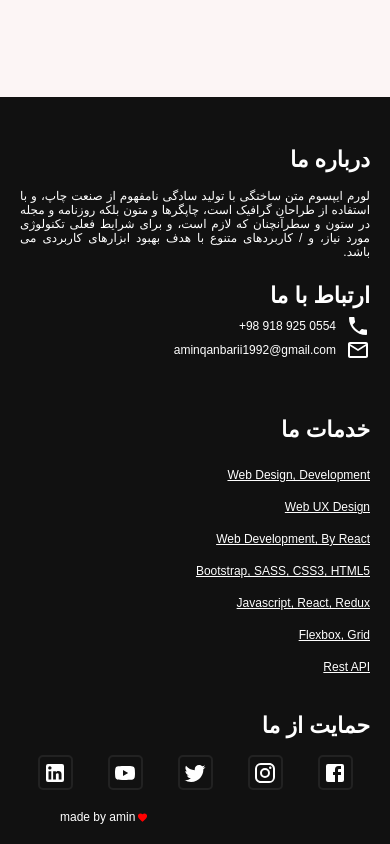
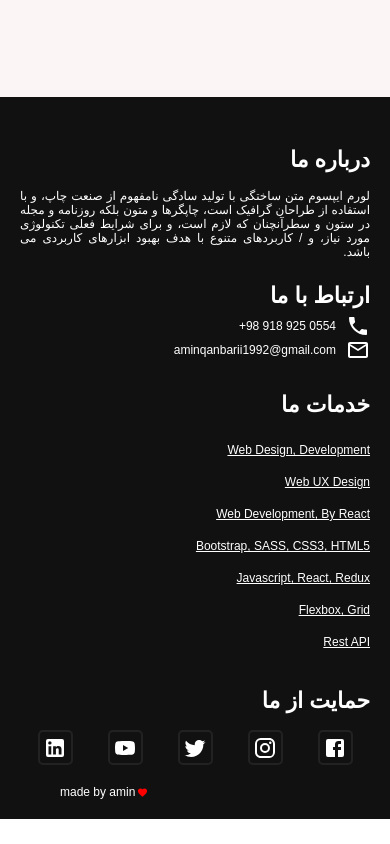
Before and after one commit to amin-qanbari/React-Shopping-Site-UI-Design-Redux-main, a React (Create React App) app: page / in a window 390 px wide. Shown: the part 3682-4526 px from the top of the page. After the commit the page ends 4501 px from the top, so only its background shows below. Built offline with nearby package versions, Linux system fonts and the light colour scheme.

Commit message:
responsive footer

```diff
--- a/src/components/Footer/Footer.css
+++ b/src/components/Footer/Footer.css
@@ -47,6 +47,7 @@ footer .content .lower a {
 
 footer .content .middle {
   width: auto;
+  padding-right: 15px;
 }
 footer .content .middle a {
   line-height: 32px;
@@ -89,7 +90,7 @@ footer .bottom {
 
 @media (max-width: 1100px) {
   footer .content .middle {
-    padding-left: 10px;
+    padding-right: 10px;
   }
 }
 @media (max-width: 950px) {
@@ -98,9 +99,6 @@ footer .bottom {
   }
   .content .right {
     margin-top: 40px;
-  }
-  footer .content .middle {
-    padding-top: 25px;
   }
 }
 @media (max-width: 560px) {
@@ -113,7 +111,7 @@ footer .bottom {
     margin-top: 30px;
   }
   footer .content .middle {
-    padding-left: 0;
+    padding-right: 0;
   }
 
   footer .bottom {
```
